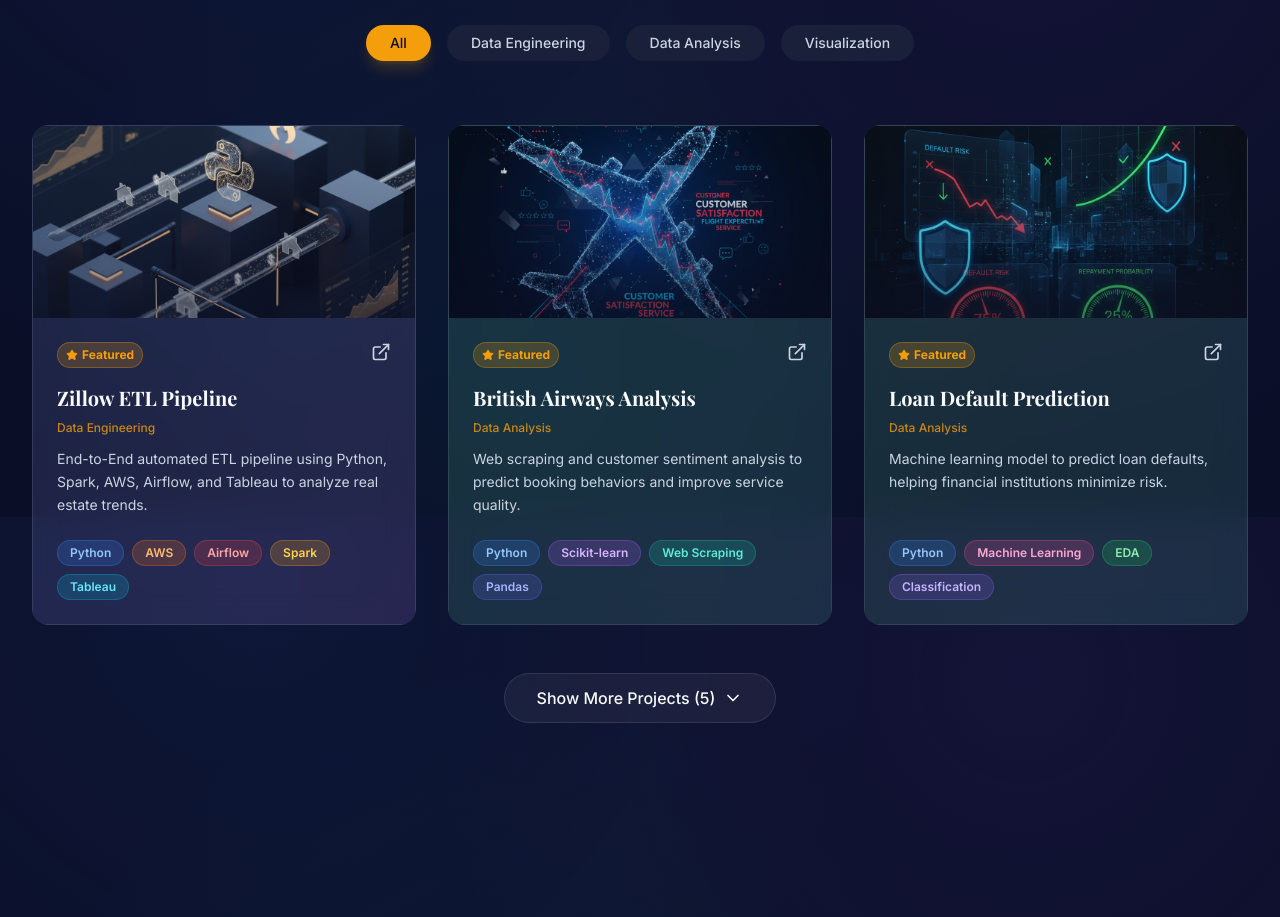
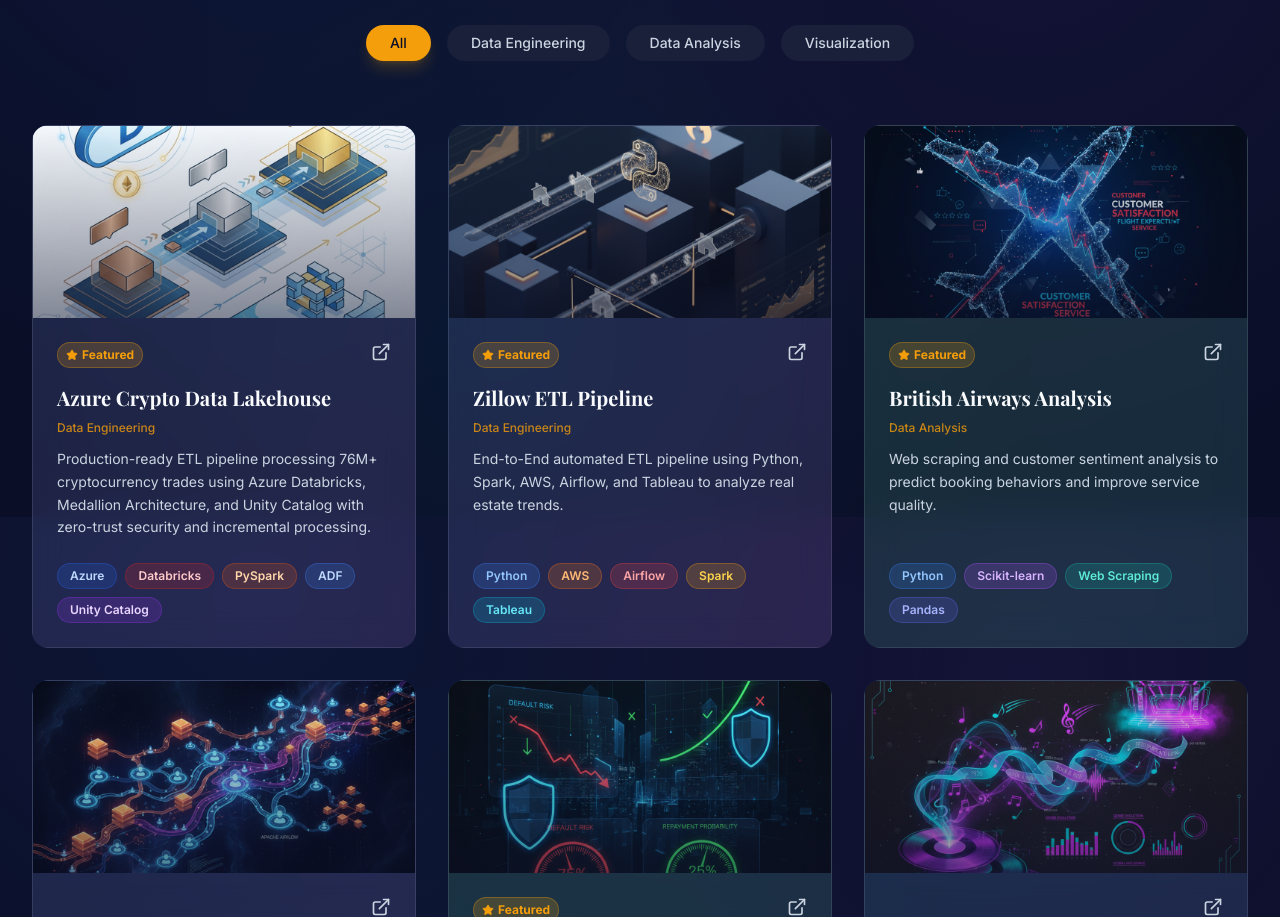
Before and after one commit to VinayMeesaraganda/VinayMeesaraganda.github.io, a React (Vite) app: page / in a window 1280 px wide. Shown: the part 1883-2800 px from the top of the page. Built offline with nearby package versions, Linux system fonts and the light colour scheme.

Commit message:
Fix project grid layout issue - unified grid for proper item distribution

```diff
--- a/src/components/Projects.jsx
+++ b/src/components/Projects.jsx
@@ -8,18 +8,15 @@
     const [showAll, setShowAll] = useState(false);
     const categories = ["All", "Data Engineering", "Data Analysis", "Visualization"];
 
-    // Separate featured and non-featured projects
-    const featuredProjects = projects.filter(p => p.featured);
-    const otherProjects = projects.filter(p => !p.featured);
+    // Apply category filter to all projects
+    const filteredProjects = filter === "All"
+        ? projects
+        : projects.filter(p => p.category === filter || (filter === "Data Analysis" && p.category.includes("Machine Learning")));
 
-    // Apply category filter
-    const filterByCategory = (projectList) => {
-        if (filter === "All") return projectList;
-        return projectList.filter(p => p.category === filter || (filter === "Data Analysis" && p.category.includes("Machine Learning")));
-    };
-
-    const filteredFeatured = filterByCategory(featuredProjects);
-    const filteredOther = filterByCategory(otherProjects);
+    // Determine how many projects to show
+    const INITIAL_DISPLAY_COUNT = 6; // Show first 6 projects initially
+    const displayedProjects = showAll ? filteredProjects : filteredProjects.slice(0, INITIAL_DISPLAY_COUNT);
+    const hasMoreProjects = filteredProjects.length > INITIAL_DISPLAY_COUNT;
 
     // Tech badge colors
     const techColors = {
@@ -45,7 +42,12 @@
         "Time Series": "bg-lime-500/20 text-lime-300 border-lime-500/30",
         Finance: "bg-green-600/20 text-green-200 border-green-600/30",
         "S3": "bg-orange-500/20 text-orange-300 border-orange-500/30",
-        "AWS S3": "bg-orange-500/20 text-orange-300 border-orange-500/30"
+        "AWS S3": "bg-orange-500/20 text-orange-300 border-orange-500/30",
+        "Azure": "bg-blue-600/20 text-blue-200 border-blue-600/30",
+        "Databricks": "bg-red-600/20 text-red-200 border-red-600/30",
+        "PySpark": "bg-orange-600/20 text-orange-200 border-orange-600/30",
+        "ADF": "bg-blue-500/20 text-blue-200 border-blue-500/30",
+        "Unity Catalog": "bg-purple-600/20 text-purple-200 border-purple-600/30"
     };
 
     // Gradient backgrounds for categories
@@ -144,7 +146,10 @@
                     {categories.map((cat) => (
                         <button
                             key={cat}
-                            onClick={() => setFilter(cat)}
+                            onClick={() => {
+                                setFilter(cat);
+                                setShowAll(false); // Reset show all when changing filter
+                            }}
                             className={`px-6 py-2 rounded-full text-sm font-medium transition-all duration-300 ${filter === cat
                                 ? "bg-secondary text-primary shadow-lg shadow-secondary/20"
                                 : "bg-primary-light text-text-dim hover:text-text-light hover:bg-white/5"
@@ -156,42 +161,17 @@
                 </div>
             </motion.div>
 
-            {/* Featured Projects */}
-            <motion.div
-                layout
-                className="grid grid-cols-1 md:grid-cols-2 lg:grid-cols-3 gap-8 mb-12"
-            >
-                <AnimatePresence>
-                    {filteredFeatured.map((project, index) => (
+            {/* Single Unified Projects Grid */}
+            <div className="grid grid-cols-1 md:grid-cols-2 lg:grid-cols-3 gap-8 mb-12">
+                <AnimatePresence mode="popLayout">
+                    {displayedProjects.map((project, index) => (
                         <ProjectCard key={project.title} project={project} index={index} />
                     ))}
                 </AnimatePresence>
-            </motion.div>
-
-            {/* Other Projects - Expandable */}
-            <AnimatePresence>
-                {showAll && (
-                    <motion.div
-                        initial={{ opacity: 0, height: 0 }}
-                        animate={{ opacity: 1, height: "auto" }}
-                        exit={{ opacity: 0, height: 0 }}
-                        transition={{ duration: 0.3 }}
-                        className="overflow-hidden"
-                    >
-                        <motion.div
-                            layout
-                            className="grid grid-cols-1 md:grid-cols-2 lg:grid-cols-3 gap-8 mb-12"
-                        >
-                            {filteredOther.map((project, index) => (
-                                <ProjectCard key={project.title} project={project} index={index} />
-                            ))}
-                        </motion.div>
-                    </motion.div>
-                )}
-            </AnimatePresence>
+            </div>
 
             {/* Show More/Less Button */}
-            {filteredOther.length > 0 && (
+            {hasMoreProjects && (
                 <div className="text-center">
                     <motion.button
                         onClick={() => setShowAll(!showAll)}
@@ -200,7 +180,7 @@
                         className="inline-flex items-center gap-2 px-8 py-3 bg-white/5 border border-white/10 rounded-full text-text-light hover:bg-white/10 hover:border-secondary/30 transition-all"
                     >
                         <span className="font-medium">
-                            {showAll ? 'Show Less' : `Show More Projects (${filteredOther.length})`}
+                            {showAll ? 'Show Less' : `Show More Projects (${filteredProjects.length - INITIAL_DISPLAY_COUNT})`}
                         </span>
                         {showAll ? <ChevronUp size={20} /> : <ChevronDown size={20} />}
                     </motion.button>
--- a/src/data/projects.js
+++ b/src/data/projects.js
@@ -1,4 +1,13 @@
 export const projects = [
+    {
+        title: "Azure Crypto Data Lakehouse",
+        category: "Data Engineering",
+        description: "Production-ready ETL pipeline processing 76M+ cryptocurrency trades using Azure Databricks, Medallion Architecture, and Unity Catalog with zero-trust security and incremental processing.",
+        tags: ["Azure", "Databricks", "PySpark", "ADF", "Unity Catalog"],
+        link: "https://medium.com/@raj.vinay2408/how-i-built-a-production-ready-etl-pipeline-for-76-million-crypto-trades-on-azure-data-lakehouse-f916a3acaebe",
+        featured: true,
+        image: "/projects/crypto-lakehouse.png"
+    },
     {
         title: "Zillow ETL Pipeline",
         category: "Data Engineering",
```
Also changed, not shown: public/projects/crypto-lakehouse.png (added).
